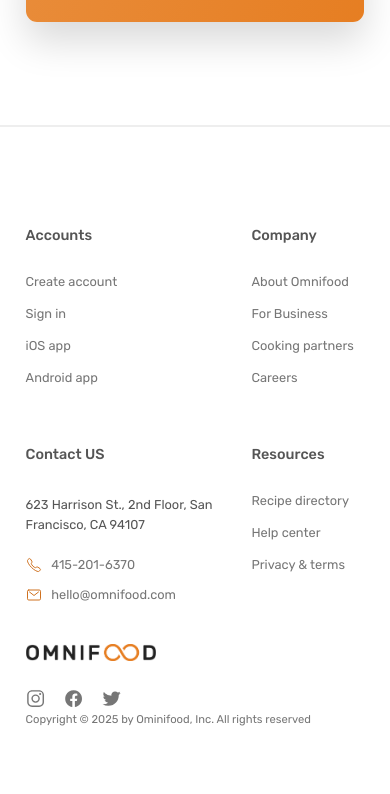
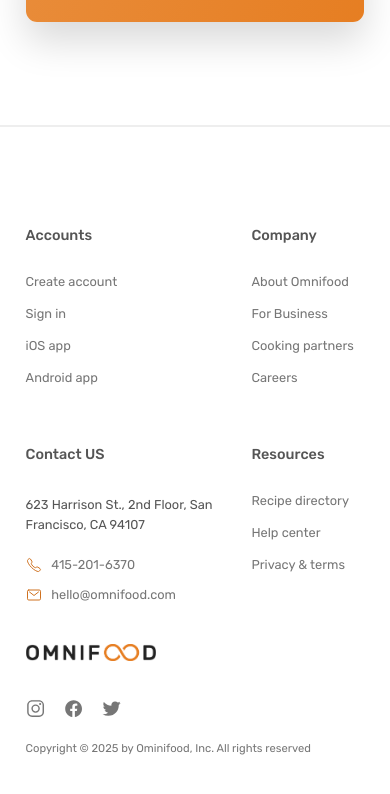
Before and after one commit to dk-willing/ominifood.github.io, a plain HTML site: page index.html in a window 390 px wide. Shown: the part 8959-9753 px from the top of the page. Drawn offline with nearby package versions, Linux system fonts and the light colour scheme; some packages are replaced by stand-ins of ours; a script that the page names is missing.

Commit message:
Fix some tiny bugs(spelling mistakes) and css errors

```diff
--- a/css/queries.css
+++ b/css/queries.css
@@ -202,6 +202,14 @@
     grid-column: span 3;
   }
 
+  .logo-col {
+    gap: 1.2rem;
+  }
+
+  .copyright {
+    margin-top: 1.2rem;
+  }
+
   .nav-col {
     grid-row: 1;
     grid-column: span 2;
--- a/index.html
+++ b/index.html
@@ -38,7 +38,7 @@
     <link rel="stylesheet" href="css/general.css" />
     <link rel="stylesheet" href="css/style.css" />
     <link rel="stylesheet" href="css/queries.css" />
-    <title>Ominifood &mdash; Never cook again</title>
+    <title>Omnifood &mdash; Never cook again</title>
   </head>
   <body>
     <header class="header">
```
